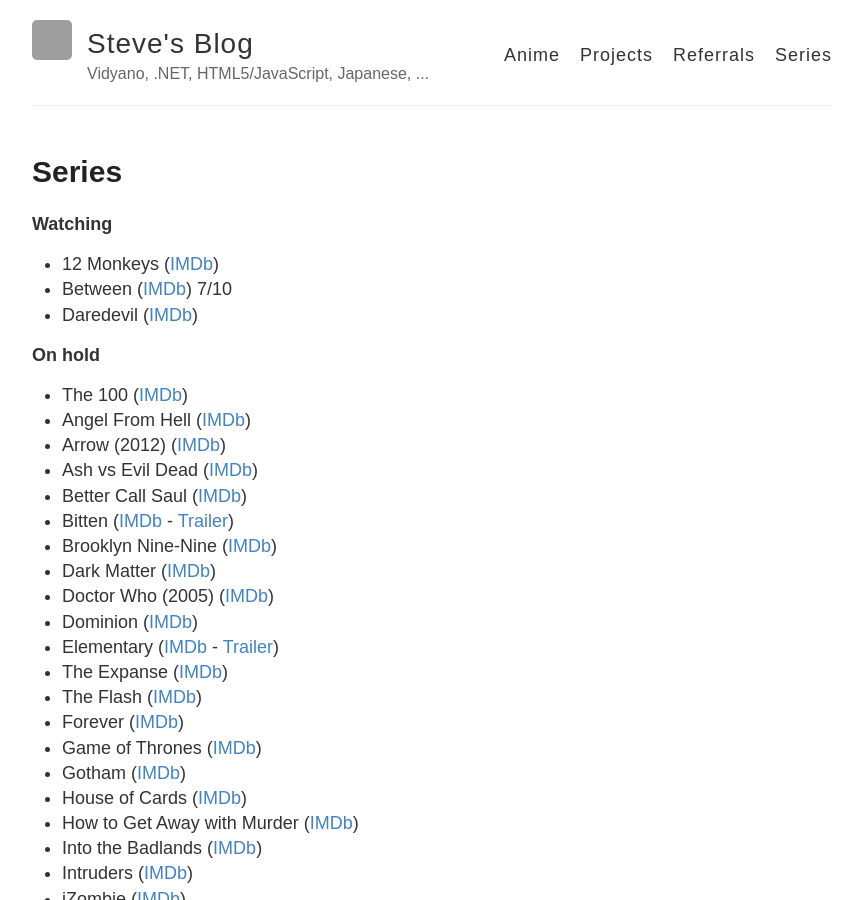
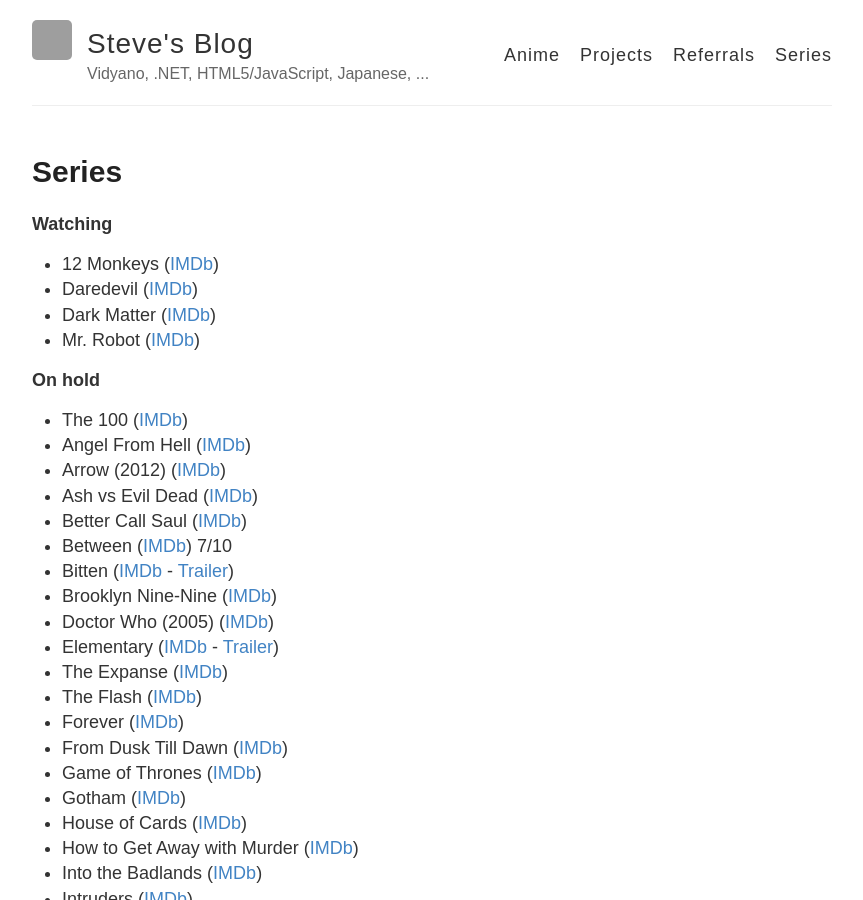
Before and after one commit to stevehansen/stevehansen.github.io, a Jekyll site: the page built from series.md, in a window 1280 px wide and 900 px high. Shown: the whole window, without its empty margins (208-1071 px from the left). Built offline with Jekyll 4.4.1, drawn with Linux system fonts in a browser that asks for light colours; comment, search, counter and statistics services are not loaded; some of the changed text lies outside the part shown; grey boxes are pictures that could not be loaded.

Commit message:
Series update

```diff
--- a/series.md
+++ b/series.md
@@ -9,8 +9,9 @@
 **Watching**
 
 * 12 Monkeys ([IMDb](http://www.imdb.com/title/tt3148266/))
-* Between ([IMDb](http://www.imdb.com/title/tt4132692/)) 7/10
 * Daredevil ([IMDb](http://www.imdb.com/title/tt3322312/))
+* Dark Matter ([IMDb](http://www.imdb.com/title/tt4159076/))
+* Mr. Robot ([IMDb](http://www.imdb.com/title/tt4158110/))
 
 
 **On hold**
@@ -20,15 +21,15 @@
 * Arrow (2012) ([IMDb](http://www.imdb.com/title/tt2193021/))
 * Ash vs Evil Dead ([IMDb](http://www.imdb.com/title/tt4189022/))
 * Better Call Saul ([IMDb](http://www.imdb.com/title/tt3032476/))
+* Between ([IMDb](http://www.imdb.com/title/tt4132692/)) 7/10
 * Bitten ([IMDb](http://www.imdb.com/title/tt2365946/) - <a href="http://www.youtube.com/watch?v=tUQ_ZXjzkiQ" target="_blank">Trailer</a>)
 * Brooklyn Nine-Nine ([IMDb](http://www.imdb.com/title/tt2467372/))
-* Dark Matter ([IMDb](http://www.imdb.com/title/tt4159076/))
 * Doctor Who (2005) ([IMDb](http://www.imdb.com/title/tt0436992/))
-* Dominion ([IMDb](http://www.imdb.com/title/tt3079768/))
 * Elementary ([IMDb](http://www.imdb.com/title/tt2191671/) - <a href="http://www.youtube.com/watch?v=6YvuZ4Msh50" target="_blank">Trailer</a>)
 * The Expanse ([IMDb](http://www.imdb.com/title/tt3230854/))
 * The Flash ([IMDb](http://www.imdb.com/title/tt3107288/))
 * Forever ([IMDb](http://www.imdb.com/title/tt3487382/))
+* From Dusk Till Dawn ([IMDb](http://www.imdb.com/title/tt3337194/))
 * Game of Thrones ([IMDb](http://www.imdb.com/title/tt0944947/))
 * Gotham ([IMDb](http://www.imdb.com/title/tt3749900/))
 * House of Cards ([IMDb](http://www.imdb.com/title/tt1856010/))
@@ -68,6 +69,7 @@
 * Childhood's End ([IMDb](http://www.imdb.com/title/tt4146128/)) 10/10
 * Constantine ([IMDb](http://www.imdb.com/title/tt3489184/)) 9/10
 * Continuum ([IMDb](http://www.imdb.com/title/tt1954347/)) 9/10
+* Dominion ([IMDb](http://www.imdb.com/title/tt3079768/)) 8.5/10
 * Dracula ([IMDb](http://www.imdb.com/title/tt2296682/)) 8.5/10
 * Firefly ([IMDb](http://www.imdb.com/title/tt0303461/)) 10/10
 * Helix ([IMDb](http://www.imdb.com/title/tt2758950/) - <a href="http://www.youtube.com/watch?v=NiOXG8dVib4" target="_blank">Trailer</a>) 10/10
```
